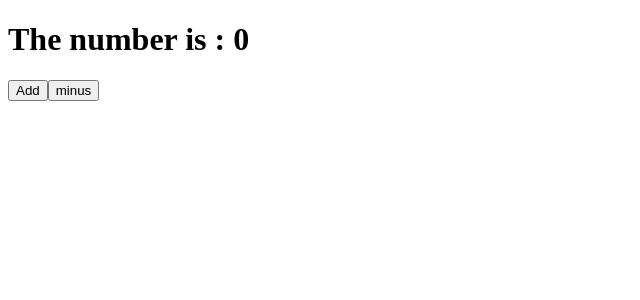
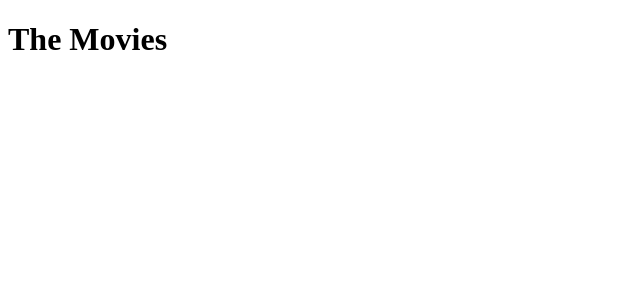
Before and after one commit to codewear-study/reactjs-fundamentals, a React (Create React App) app: page / in a window 1280 px wide. Shown: the top 300 px of the page, without its empty margins (0-640 px from the left). Built offline with nearby package versions, Linux system fonts and the light colour scheme.

Commit message:
feat: #3.3 Planing the Moview Component

```diff
--- a/src/App.js
+++ b/src/App.js
@@ -1,27 +1,23 @@
 import React from 'react';
-import PropTypes from "prop-types";
 
 class App extends React.Component
 {
+  state = {
+    isLoading:true,
+    movies:[],
+  }
 
-  state = {
-    count: 0,
-  };
-  add = () => {
-    this.setState(current => ({ count : current.count + 1}))
-  };
-  minus = () => {
-    this.setState(current => ({ count : current.count - 1}));
-  };
-
+  componentDidMount()
+  {
+    setTimeout(() => {
+      this.setState({isLoading:false});
+    }, 6000);
+  }
 
   render(){
+    const {isLoading} = this.state;
     return (
-    <div>
-      <h1>The number is : {this.state.count}</h1>
-      <button onClick={this.add}>Add</button>
-      <button onClick={this.minus}>minus</button>
-    </div>
+      <h1>{isLoading ? "is Loading..." : "The Movies"} </h1>
     )
   }
 }
```
